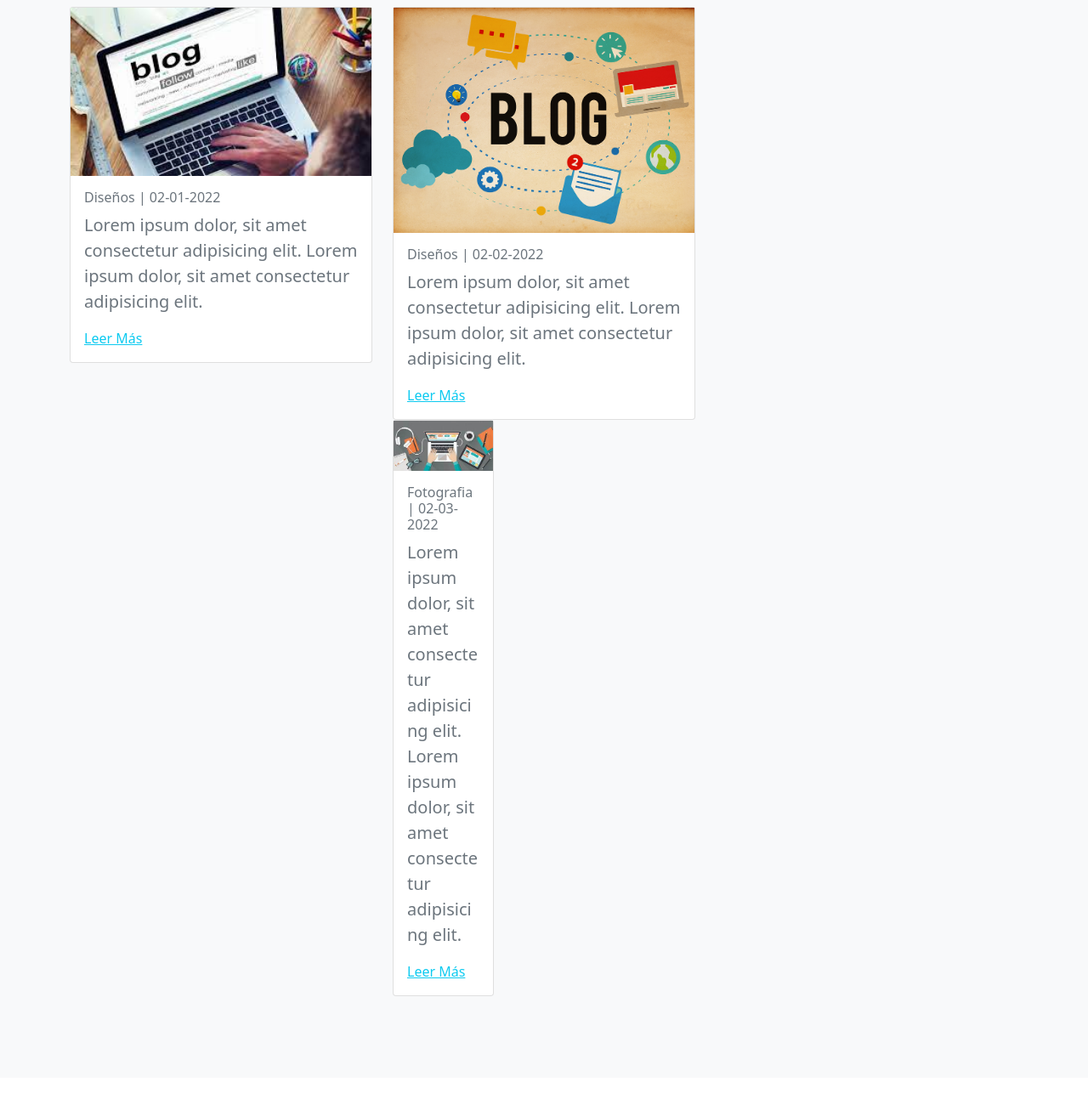
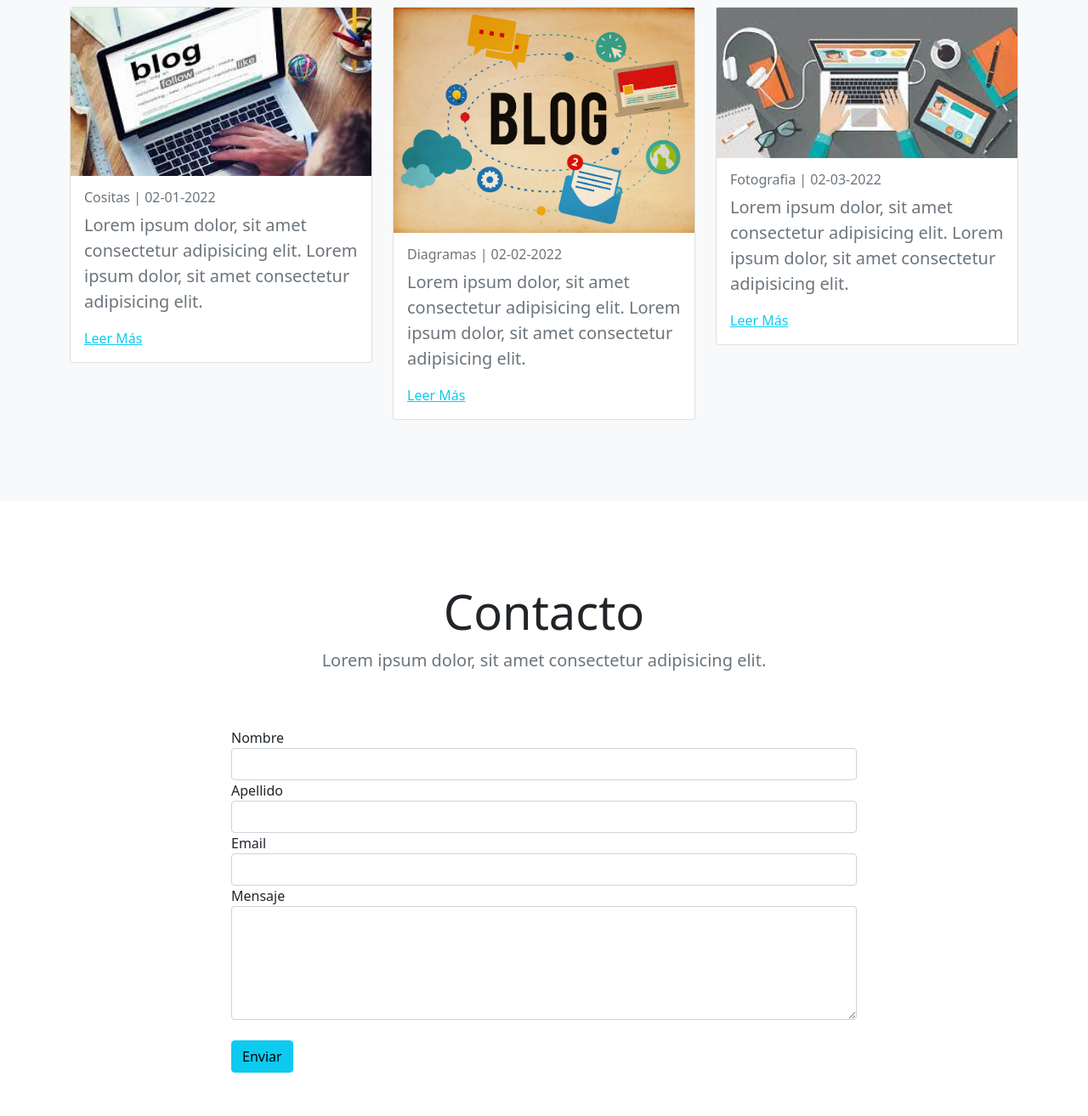
Before and after one commit to tomyhas/idea-perez-rodriguez, a plain HTML site: page index.html in a window 1280 px wide. Shown: the part 2709-4022 px from the top of the page at 85% size. Before the commit the page ends 3977 px from the top, so only its background shows below. Drawn offline with Linux system fonts and the light colour scheme.

Commit message:
septimo commit, de los ultimos antes de romper todo

```diff
--- a/index.html
+++ b/index.html
@@ -32,7 +32,7 @@
                                 <a href="#portfolio" class="nav-link">Portfolio</a>
                             </li>
                             <li class="nav-item px-2">
-                                <a href="#Services" class="nav-link">Servicios</a>
+                                <a href="#services" class="nav-link">Servicios</a>
                             </li>
                             <li class="nav-item px-2">
                                 <a href="#blog" class="nav-link">Blog</a>
@@ -229,7 +229,7 @@
                             <img src="img/blog1.jpg" class="img-fluid" alt="blog 1">
                             <div class="card-body">
                                 <div class="text-muted">
-                                    <h6 class="font-weight-bold">Diseños | 02-01-2022</h6>
+                                    <h6 class="font-weight-bold">Cositas | 02-01-2022</h6>
                                     <p class="lead">
                                         Lorem ipsum dolor, sit amet consectetur adipisicing elit.
                                         Lorem ipsum dolor, sit amet consectetur adipisicing elit.
@@ -244,7 +244,7 @@
                             <img src="img/blog2.jpg" class="img-fluid" alt="blog 2">
                             <div class="card-body">
                                 <div class="text-muted">
-                                    <h6 class="font-weight-bold">Diseños | 02-02-2022</h6>
+                                    <h6 class="font-weight-bold">Diagramas | 02-02-2022</h6>
                                     <p class="lead">
                                         Lorem ipsum dolor, sit amet consectetur adipisicing elit.
                                         Lorem ipsum dolor, sit amet consectetur adipisicing elit.
@@ -253,6 +253,7 @@
                                 <a href="#" class="text-info font-weight-bold">Leer Más</a>
                             </div>
                         </div>
+                    </div>
                         <div class="col-lg-4 mb-5 mb-lg-0">
                             <div class="card">
                                 <img src="img/blog3.jpg" class="img-fluid" alt="blog 3">
@@ -272,6 +273,43 @@
                 </div>
             </section>
 
+            <section class="py-5" id="contact">
+                <div class="container py-5">
+                    <div class="row mb-5">
+                        <div class="col text-center">
+                            <h1 class="display-4">Contacto</h1>
+                            <p class="lead text-muted">
+                                Lorem ipsum dolor, sit amet consectetur adipisicing elit.
+                            </p>
+                        </div>
+                    </div>
+                    <div class="row justify-content-center">
+                        <div class="col-md-10 col-lg-8">
+                            <form class="text-muted"></form>
+                            <div class="form-group">
+                                <label for="fname">Nombre</label>
+                                <input type="text" class="form-control" id="fname">
+                            </div>
+                            <div class="form-group">
+                                <label for="lname">Apellido</label>
+                                <input type="text" class="form-control" id="lname">
+                            </div>
+                            <div class="form-group">
+                                <label for="email">Email</label>
+                                <input type="text" class="form-control" id="email">
+                            </div>
+                            <div class="form-group">
+                                <label for="textarea">Mensaje</label>
+                                <textarea id="textarea" cols="5" rows="5" class="form-control"></textarea>
+                            </div>
+                            <button class="btn btn-info mt-4 btn-block">Enviar</button>
+
+                        </div>
+
+                    </div>
+                </div>
+            </section>
+
 
 
 
```
